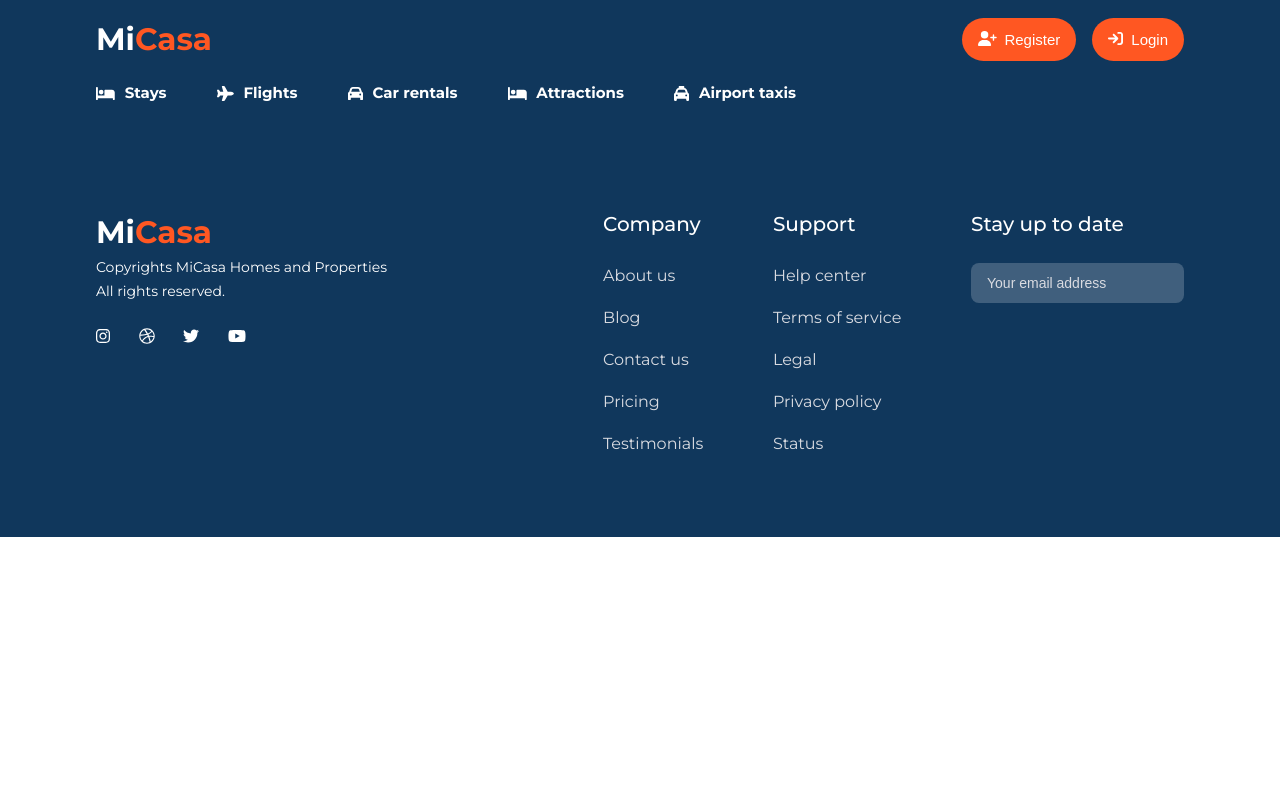
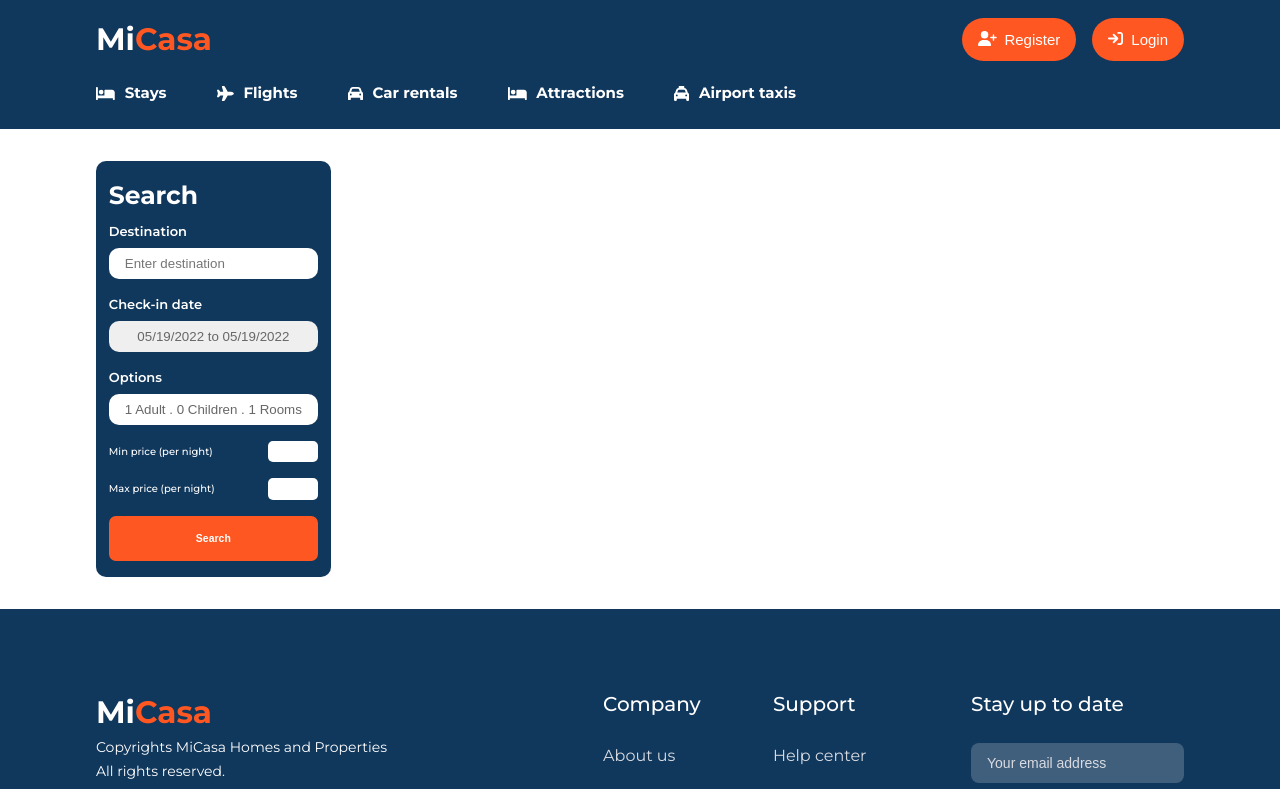
Before and after one commit to Mahmoud2227/reservation--app-sass-react, a React (Create React App) app: page /hotels in a window 1280 px wide. Shown: the top 789 px of the page. Built offline with nearby package versions, Linux system fonts and the light colour scheme.

Commit message:
create seach-sidebar and connect it to search bar

```diff
--- a/src/Pages/List/List.js
+++ b/src/Pages/List/List.js
@@ -1,10 +1,16 @@
 import React from "react";
 import {Footer, Header} from "../../components";
+import SearchSideBar from "../../components/SearchSideBar/SearchSideBar";
 
 const List = () => {
 	return (
 		<>
 			<Header />
+			<div className='list__container section__padding'>
+				<div className='list__container-search-wrapper'>
+					<SearchSideBar />
+				</div>
+			</div>
 			<Footer />
 		</>
 	);
--- a/src/components/SearchBar/OptionItem/OptionItem.scss
+++ b/src/components/OptionsCard/OptionItem/OptionItem.scss
@@ -5,6 +5,10 @@
 	display: flex;
 	justify-content: space-between;
 	margin: 1rem;
+
+	.option__text {
+		color: black;
+	}
 
 	.option__counter {
 		min-width: 90px;
--- /dev/null
+++ b/src/components/OptionsCard/OptionsCard.js
@@ -0,0 +1,17 @@
+import OptionItem from "./OptionItem/OptionItem";
+
+import "./OptionsCard.scss";
+
+const OptionsCard = ({setOptions, options, topPosition, LeftPosition}) => {
+	return (
+		<div
+			className='options-card'
+			style={{top: topPosition ? topPosition : "40px", left: LeftPosition ? LeftPosition : "0px"}}>
+			<OptionItem optionName='adult' setFunction={setOptions} optionValue={options.adult} />
+			<OptionItem optionName='children' setFunction={setOptions} optionValue={options.children} />
+			<OptionItem optionName='rooms' setFunction={setOptions} optionValue={options.rooms} />
+		</div>
+	);
+};
+
+export default OptionsCard;
--- /dev/null
+++ b/src/components/OptionsCard/OptionsCard.scss
@@ -0,0 +1,8 @@
+.options-card {
+	position: absolute;
+	background-color: white;
+	color: black ;
+	border-radius: 5px;
+	box-shadow: 0px 0px 10px -5px rgba(0, 0, 0, 0.4);
+	z-index: 999;
+}
--- a/src/components/SearchBar/SearchBar.js
+++ b/src/components/SearchBar/SearchBar.js
@@ -1,4 +1,5 @@
 import {useState} from "react";
+import {useNavigate} from "react-router-dom";
 import {FontAwesomeIcon} from "@fortawesome/react-fontawesome";
 import {faBed, faPerson} from "@fortawesome/free-solid-svg-icons";
 
@@ -9,7 +10,7 @@ import "react-date-range/dist/theme/default.css"; // theme css file
 import {faCalendarDays} from "@fortawesome/free-regular-svg-icons";
 import {DateRange} from "react-date-range";
 import {format} from "date-fns";
-import OptionItem from "./OptionItem/OptionItem";
+import OptionsCard from "../OptionsCard/OptionsCard";
 
 const SearchBar = () => {
 	const [openDate, setOpenDate] = useState(false);
@@ -27,12 +28,26 @@ const SearchBar = () => {
 		children: 0,
 		rooms: 1,
 	});
+
+	const [destination, setDestination] = useState("");
+
+	const navigate = useNavigate();
+
+	const handleSearch = () => {
+		navigate("/hotels", {state: {destination, date, options}});
+	};
+
 	return (
 		<div className='searchBar'>
 			<div className='searchBar__container'>
 				<div className='searchBar__item'>
 					<FontAwesomeIcon icon={faBed} />
-					<input type='text' placeholder='Where are you going?' className='searchBar__item-input' />
+					<input
+						type='text'
+						placeholder='Where are you going?'
+						className='searchBar__item-input'
+						onChange={(e) => setDestination(e.target.value)}
+					/>
 				</div>
 				<div className='searchBar__item'>
 					<FontAwesomeIcon icon={faCalendarDays} />
@@ -56,20 +71,12 @@ const SearchBar = () => {
 						onClick={() =>
 							setOpenOptions((prevState) => !prevState)
 						}>{`${options.adult} adult . ${options.children} children . ${options.rooms} rooms`}</span>
-					{openOptions && (
-						<div className='searchBar__item-options'>
-							<OptionItem optionName='adult' setFunction={setOptions} optionValue={options.adult} />
-							<OptionItem
-								optionName='children'
-								setFunction={setOptions}
-								optionValue={options.children}
-							/>
-							<OptionItem optionName='rooms' setFunction={setOptions} optionValue={options.rooms} />
-						</div>
-					)}
+					{openOptions && <OptionsCard options={options} setOptions={setOptions} />}
 				</div>
 				<div className='searchBar__item'>
-					<button className='searchBar__item-button'>Search</button>
+					<button className='searchBar__item-button' onClick={handleSearch}>
+						Search
+					</button>
 				</div>
 			</div>
 		</div>
--- a/src/components/SearchBar/SearchBar.scss
+++ b/src/components/SearchBar/SearchBar.scss
@@ -18,6 +18,7 @@
 		border: 3px solid $color-secondary;
 
 		.searchBar__item {
+			position: relative;
 			display: flex;
 			align-items: stretch;
 			justify-content: center;
@@ -58,16 +59,7 @@
 
 			.searchBar__item-data-range {
 				position: absolute;
-				top: 50px;
-			}
-
-			.searchBar__item-options {
-				position: absolute;
-				top: 50px;
-				background-color: white;
-				color: black;
-				border-radius: 5px;
-				box-shadow: 0px 0px 10px -5px rgba(0, 0, 0, 0.4);
+				top: 40px;
 			}
 		}
 	}
--- /dev/null
+++ b/src/components/SearchSideBar/SearchSideBar.js
@@ -0,0 +1,105 @@
+import {format} from "date-fns";
+import {useState} from "react";
+import {DateRange} from "react-date-range";
+import {useLocation} from "react-router-dom";
+import OptionsCard from "../OptionsCard/OptionsCard";
+
+import "./SearchSideBar.scss";
+
+const SearchSideBar = () => {
+	const {state} = useLocation();
+
+	const [destination, setDestination] = useState(state ? state.destination : "");
+
+	const [openOptions, setOpenOptions] = useState(false);
+	const [options, setOptions] = useState(
+		state
+			? {...state.options}
+			: {
+					adult: 1,
+					children: 0,
+					rooms: 1,
+			  }
+	);
+
+	const [openDate, setOpenDate] = useState(false);
+	const [date, setDate] = useState(
+		state
+			? [...state.date]
+			: [
+					{
+						startDate: new Date(),
+						endDate: new Date(),
+						key: "selection",
+					},
+			  ]
+	);
+
+	const dateClickHandler = () => {
+		setOpenDate((prevState) => !prevState);
+		setOpenOptions(false);
+	};
+
+	const optionsClickHandler = () => {
+		setOpenOptions((prevState) => !prevState);
+		setOpenDate(false);
+	};
+
+	return (
+		<div className='search-sidebar'>
+			<h3>Search</h3>
+			<div className='search-sidebar-input'>
+				<h5>Destination</h5>
+				<input
+					type='text'
+					placeholder='Enter destination'
+					value={destination}
+					onChange={(e) => setDestination(e.target.value)}
+				/>
+			</div>
+			<div className='search-sidebar-input'>
+				<h5>Check-in date</h5>
+				<input
+					type='button'
+					onClick={dateClickHandler}
+					value={`${format(date[0].startDate, "MM/dd/yyyy")} to ${format(
+						date[0].endDate,
+						"MM/dd/yyyy"
+					)}`}
+				/>
+				{openDate && (
+					<DateRange
+						editableDateInputs={true}
+						onChange={(item) => setDate([item.selection])}
+						moveRangeOnFirstSelection={false}
+						ranges={date}
+						className='searchBar__item-data-range'
+					/>
+				)}
+			</div>
+			<div className='search-sidebar-options'>
+				<h5>Options</h5>
+				<div className='search-sidebar-options-input'>
+					<button
+						onClick={
+							optionsClickHandler
+						}>{`${options.adult} Adult . ${options.children} Children . ${options.rooms} Rooms`}</button>
+					{openOptions && (
+						<OptionsCard options={options} setOptions={setOptions} topPosition='50px' />
+					)}
+				</div>
+				<div className='search-sidebar-options-input'>
+					<label>Min price (per night)</label>
+					<input type='number' min={0} />
+				</div>
+				<div className='search-sidebar-options-input'>
+					<label>Max price (per night)</label>
+					<input type='number' min={0} />
+				</div>
+			</div>
+			<button className='search-sidebar-button'>Search</button>
+		</div>
+	);
+};
+
+export default SearchSideBar;
--- /dev/null
+++ b/src/components/SearchSideBar/SearchSideBar.scss
@@ -0,0 +1,124 @@
+@use "../../SassStyles/variables" as *;
+
+.search-sidebar {
+	padding: 1rem 0.8rem;
+	background-color: $color-primary;
+
+	width: fit-content;
+	border-radius: 10px;
+
+	& * {
+		color: white;
+	}
+
+	h3 {
+		font-weight: 700;
+		font-size: 25px;
+		line-height: 37px;
+		margin-bottom: 0.5rem;
+	}
+
+	.search-sidebar-input {
+		position: relative;
+
+		.searchBar__item-data-range {
+			position: absolute;
+			top: 60px;
+			left: 0;
+			z-index: 999;
+		}
+
+		h5 {
+			font-weight: 600;
+			font-size: 13px;
+			line-height: 18px;
+
+			margin-bottom: 0.5rem;
+		}
+
+		input {
+			border: none;
+			outline: none;
+
+			width: 100%;
+			padding: 0.5rem 1rem;
+			border-radius: 10px;
+			margin-bottom: 1rem;
+
+			color: #676767;
+
+			::placeholder {
+				color: #676767;
+			}
+
+			&[type="button"] {
+				cursor: pointer;
+			}
+		}
+	}
+
+	.search-sidebar-options {
+		h5 {
+			font-weight: 600;
+			font-size: 13px;
+			line-height: 18px;
+
+			margin-bottom: 0.5rem;
+		}
+
+		.search-sidebar-options-input {
+			display: flex;
+			align-items: center;
+			justify-content: space-between;
+
+			margin-bottom: 1rem;
+
+			&:first-of-type {
+				position: relative;
+
+				> button {
+					width: 100%;
+					background-color: white;
+					color: #676767;
+					padding: 0.5rem 1rem;
+
+					border: none;
+					outline: none;
+					border-radius: 10px;
+					cursor: pointer;
+				}
+			}
+
+			label {
+				font-weight: 500;
+				font-size: 10px;
+				line-height: 18px;
+			}
+
+			input {
+				width: 50px;
+				padding: 0.2rem 0 0.2rem 0.2rem;
+				color: black;
+
+				border: none;
+				outline: none;
+
+				border-radius: 5px;
+			}
+		}
+	}
+	.search-sidebar-button {
+		width: 100%;
+		padding: 1rem 3rem;
+		background-color: $color-secondary;
+
+		border: none;
+		outline: none;
+		border-radius: 7px;
+
+		font-weight: 700;
+		font-size: 10.4836px;
+		line-height: 13px;
+		cursor: pointer;
+	}
+}
```
Also changed, not shown: src/Pages/List/List.scss (added), src/components/OptionsCard/OptionItem/OptionItem.js (renamed from src/components/SearchBar/OptionItem/OptionItem.js).
